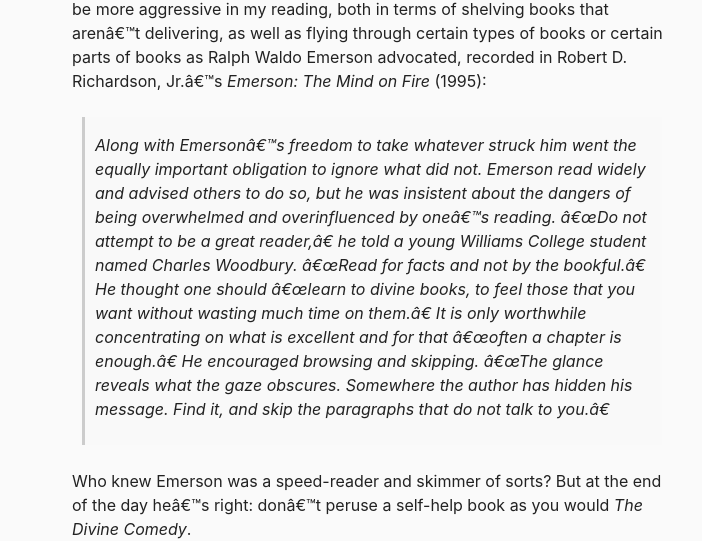
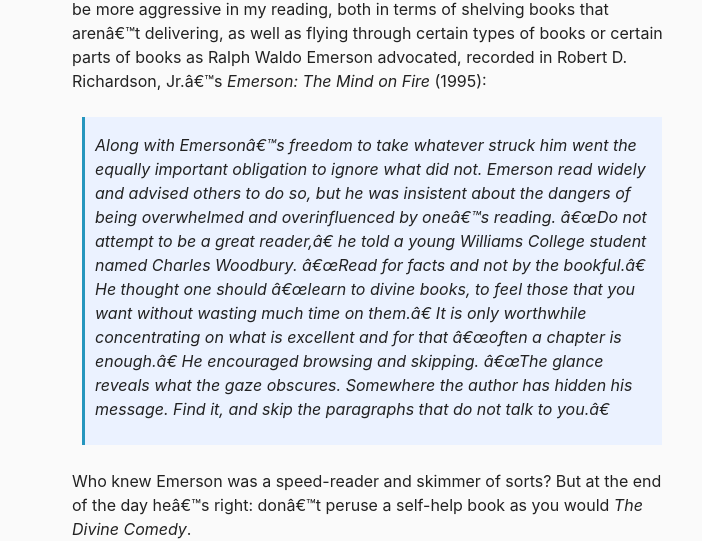
Before and after one commit to berensp/berensp.github.io, a Jekyll site: the page built from _posts/2021-04-23-editio-princeps.md, in a window 1280 px wide. Shown: the part 1172-1713 px from the top of the page, without its empty margins (288-990 px from the left). Built offline with Jekyll 4.4.1, drawn with Linux system fonts in a browser that asks for light colours; a script that is not in the unit is left out.

Commit message:
Update main.css

```diff
--- a/assets/main.css
+++ b/assets/main.css
@@ -78,8 +78,8 @@
 #map { height: 180px; }
 
 blockquote {
-  background: #f9f9f9;
-  border-left: 3px solid #ccc;
+  background: #ebf2ff;
+  border-left: 3px solid #2596be;
   margin: 1.5em 10px;
   font-style: italic;
   padding: 0.5em 10px;
```
